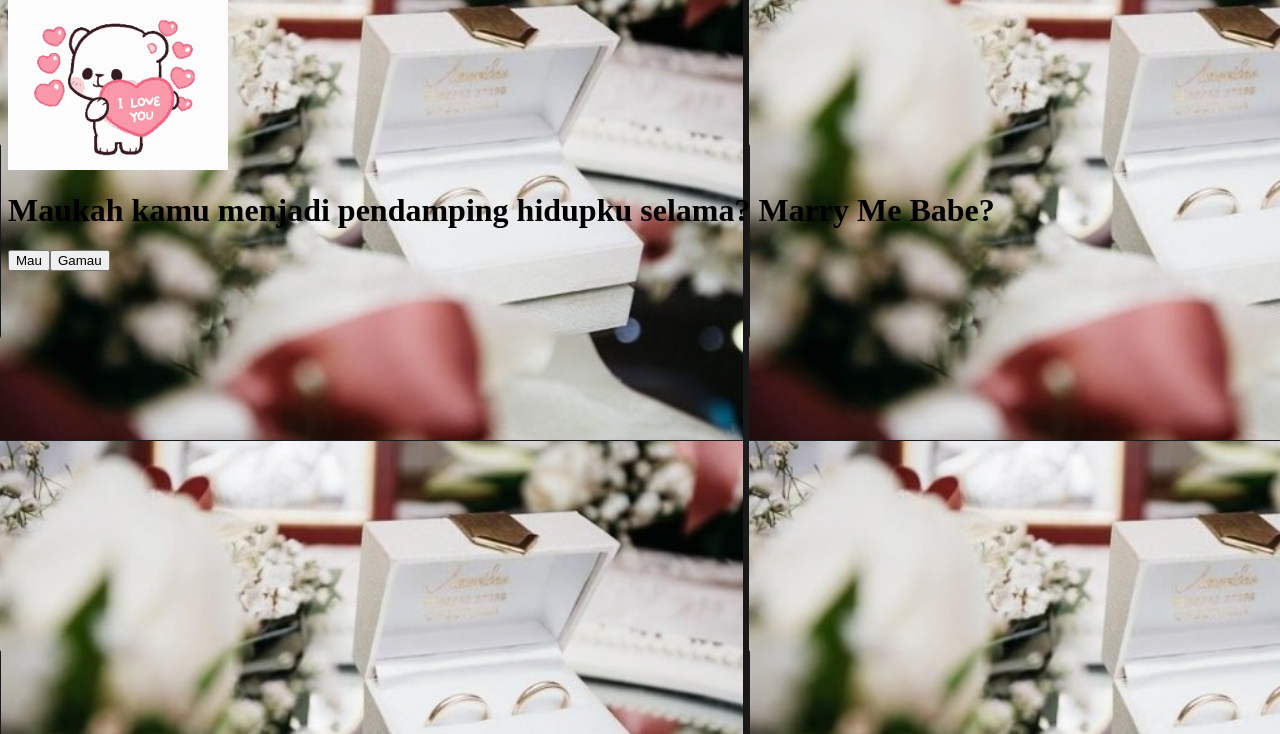
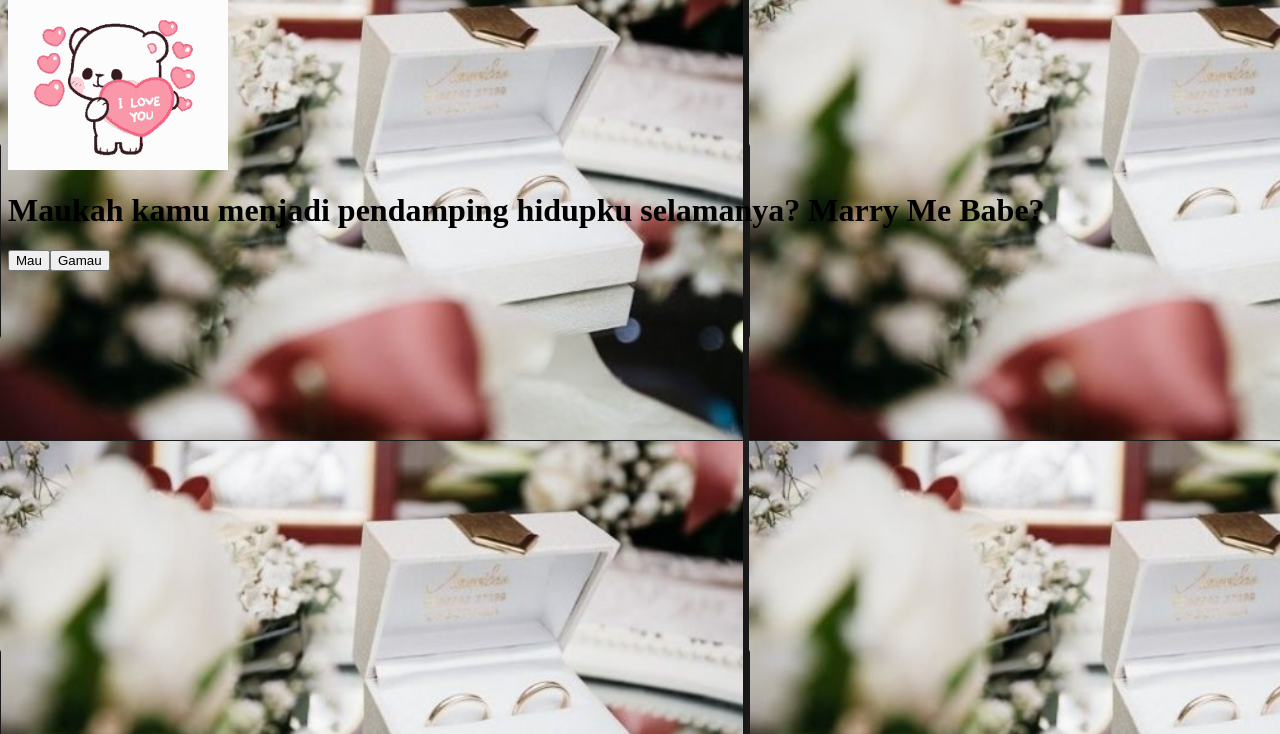
Before and after one commit to mochfajarh/RITIA, a plain HTML site: page index.html in a window 1280 px wide. Shown: the part 66-800 px from the top of the page. Drawn offline with Linux system fonts and the light colour scheme.

Commit message:
Update index.html

```diff
--- a/index.html
+++ b/index.html
@@ -2,7 +2,7 @@
    <body background = "bg.png">
 	<h1>Hai Cantik</h1>
 	<img src="love.gif" />
-	<h1>Maukah kamu menjadi pendamping hidupku selama? Marry Me Babe?</h1>
+	<h1>Maukah kamu menjadi pendamping hidupku selamanya? Marry Me Babe?</h1>
 	<button id="btn_mau" onclick="alert('I Love Uou')">Mau</button>
 	<button id="btn_gamau" onclick="gamau(this)" style="position: absolute ">Gamau</button>
     </body>
```
